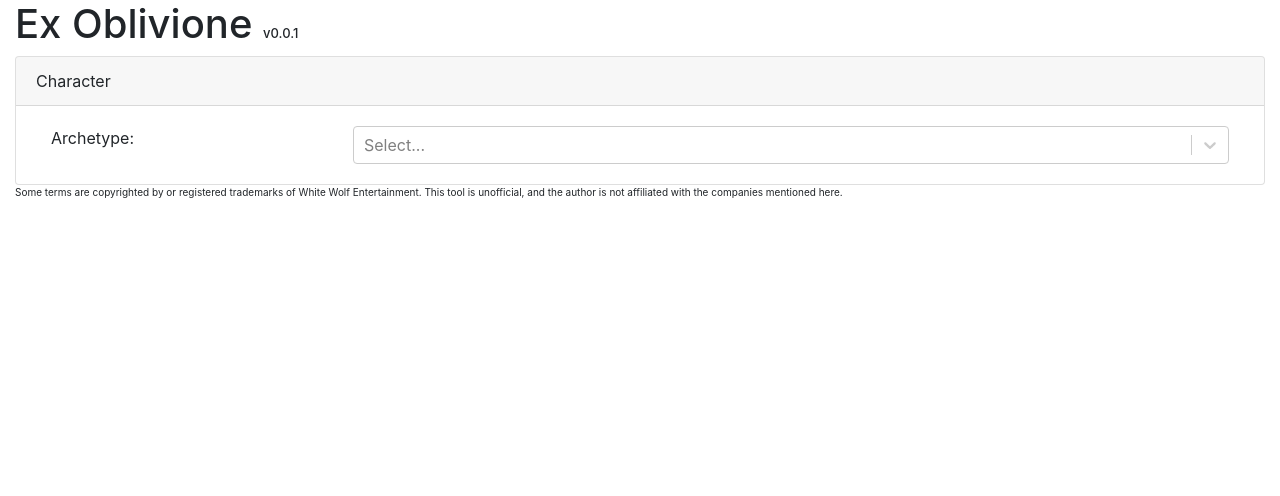
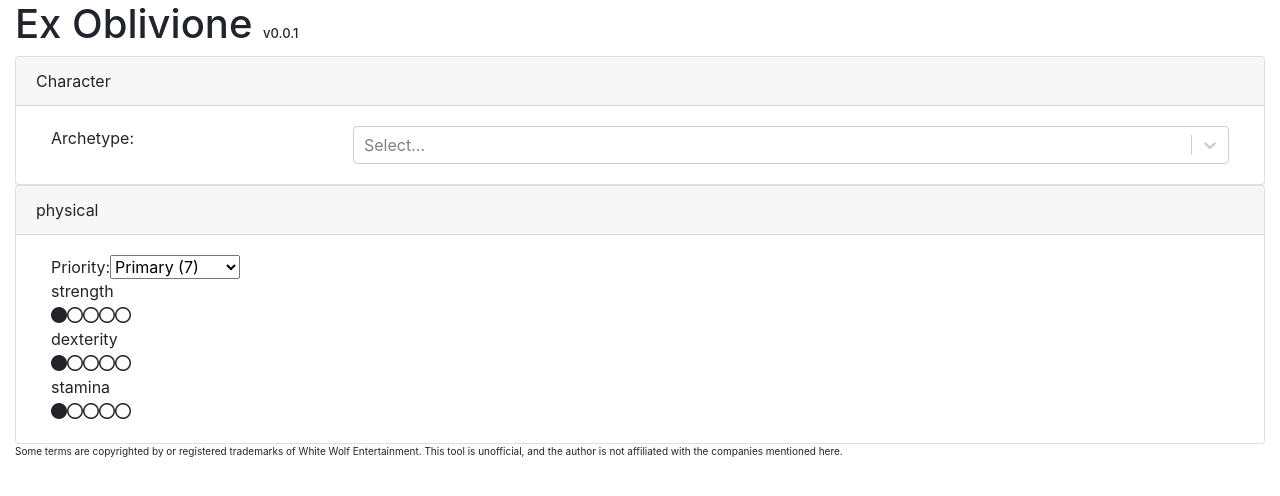
Before and after one commit to TrueWill/ex-oblivione, a React (Create React App) app: page / in a window 1280 px wide. Shown: the top 496 px of the page. Built offline with nearby package versions, Linux system fonts and the light colour scheme.

Commit message:
Add TraitCategory (numerous changes)

```diff
--- a/src/components/App.tsx
+++ b/src/components/App.tsx
@@ -3,6 +3,7 @@ import { version } from '../constants/application';
 import Section from './Section';
 import styles from './App.module.css';
 import Archetype from './Archetype';
+import AttributeTraitCategory from './AttributeTraitCategory';
 
 const App: React.FC = () => {
   return (
@@ -15,6 +16,7 @@ const App: React.FC = () => {
       </Section>
       <React.StrictMode>
         {/* react-select in Archetype fails StrictMode */}
+        <AttributeTraitCategory categoryName="physical" />
         <div className={`row ${styles.attribution}`}>
           <div className="col-sm-12">
             Some terms are copyrighted by or registered trademarks of White Wolf
--- /dev/null
+++ b/src/components/AttributeTraitCategory.tsx
@@ -0,0 +1,32 @@
+import React from 'react';
+import { useSelector, useDispatch } from 'react-redux';
+import TraitCategory from './TraitCategory';
+import { selectAttributes, addDot, setPriority } from '../state/attributes';
+
+interface IProps {
+  categoryName: 'physical' | 'social' | 'mental';
+}
+
+const AttributeTraitCategory: React.FC<IProps> = ({ categoryName }) => {
+  const attributes = useSelector(selectAttributes);
+  const dispatch = useDispatch();
+
+  const handleClick = (traitName: string) => {
+    dispatch(addDot({ category: categoryName, trait: traitName as any })); // TODO fix typing
+  };
+
+  const handlePriorityChange = (priority: number) => {
+    dispatch(setPriority({ category: categoryName, priority }));
+  };
+
+  return (
+    <TraitCategory
+      categoryParent={attributes}
+      categoryName={categoryName}
+      onClick={handleClick}
+      onPriorityChange={handlePriorityChange}
+    />
+  );
+};
+
+export default AttributeTraitCategory;
--- a/src/components/Priority.tsx
+++ b/src/components/Priority.tsx
@@ -15,27 +15,29 @@ const descriptions = [
 
 interface IProps {
   dots: number[];
-  dotValue?: number;
-  onChange?: (event: React.ChangeEvent<HTMLSelectElement>) => void;
+  priority: number;
+  onChange: (priority: number) => void;
 }
 
-const Priority: React.FC<IProps> = ({ dots, dotValue, onChange }) => {
+const Priority: React.FC<IProps> = ({ dots, priority, onChange }) => {
+  const handleChange = (event: React.ChangeEvent<HTMLSelectElement>) => {
+    onChange(Number(event.target.value));
+  };
+
   const optionElements = dots.map((value, index) => (
-    <option key={index} value={value}>
+    <option key={index + 1} value={index + 1}>
       {descriptions[index]} ({value})
     </option>
   ));
 
   return (
-    <select value={dotValue} onChange={onChange}>
-      <option value={0}>(not prioritized)</option>
-      {optionElements}
-    </select>
+    <div>
+      Priority:
+      <select value={priority} onChange={handleChange}>
+        {optionElements}
+      </select>
+    </div>
   );
 };
 
-Priority.defaultProps = {
-  dotValue: 0,
-};
-
 export default Priority;
--- a/src/components/Trait.tsx
+++ b/src/components/Trait.tsx
@@ -21,6 +21,8 @@ const Trait: React.FC<IProps> = ({
     onClick(name);
   };
 
+  displayName = name; // TODO
+
   return (
     <div>
       <div className={styles.name}>{displayName}</div>
--- /dev/null
+++ b/src/components/TraitCategory.tsx
@@ -0,0 +1,58 @@
+import React from 'react';
+import Trait from './Trait';
+import Section from './Section';
+import Priority from './Priority';
+import { standardMaxDots } from '../constants/characterOptions';
+
+export interface ICategory {
+  priority: number;
+  traits: Record<
+    string,
+    {
+      rating: number;
+      specialty?: string;
+    }
+  >;
+}
+
+interface IProps {
+  categoryParent: Record<string, ICategory>;
+  categoryName: string;
+  onClick: (name: string) => void;
+  onPriorityChange: (priority: number) => void;
+}
+
+const TraitCategory: React.FC<IProps> = ({
+  categoryParent,
+  categoryName,
+  onClick,
+  onPriorityChange,
+}) => {
+  // Performance: This will render more than necessary.
+  const category: ICategory = categoryParent[categoryName];
+
+  const traitNames: string[] = Object.keys(category.traits);
+
+  const traits = traitNames.map((traitName) => (
+    <Trait
+      key={traitName}
+      name={traitName}
+      rating={category.traits[traitName].rating}
+      maxDots={standardMaxDots}
+      onClick={onClick}
+    />
+  ));
+
+  return (
+    <Section header={categoryName}>
+      <Priority
+        dots={[7, 5, 3]}
+        priority={category.priority}
+        onChange={onPriorityChange}
+      />
+      {traits}
+    </Section>
+  );
+};
+
+export default TraitCategory;
--- a/src/constants/characterOptions.ts
+++ b/src/constants/characterOptions.ts
@@ -41,3 +41,5 @@ export const archetypes = [
 ];
 
 export const minimumTraitRatingForSpecialty = 4;
+
+export const standardMaxDots = 5;
--- a/src/state/attributes.ts
+++ b/src/state/attributes.ts
@@ -1,6 +1,7 @@
 import { createSlice, PayloadAction } from '@reduxjs/toolkit';
 import initialState from './initialState';
 import { minimumTraitRatingForSpecialty } from '../constants/characterOptions';
+import { RootState } from './store';
 
 export interface AttributeCategoryPriority {
   category: keyof typeof initialState.character.attributes;
@@ -27,7 +28,7 @@ export type AttributeTraitSpecialty = AttributeTrait & { specialty: string };
 type Traits = Record<
   AttributeTrait['trait'],
   typeof initialState.character.attributes.physical.traits.strength & {
-    specialty: string;
+    specialty?: string;
   }
 >;
 
@@ -88,4 +89,7 @@ export const {
   setSpecialty,
 } = attributesSlice.actions;
 
+export const selectAttributes = (state: RootState) =>
+  state.character.attributes;
+
 export default attributesSlice.reducer;
```
